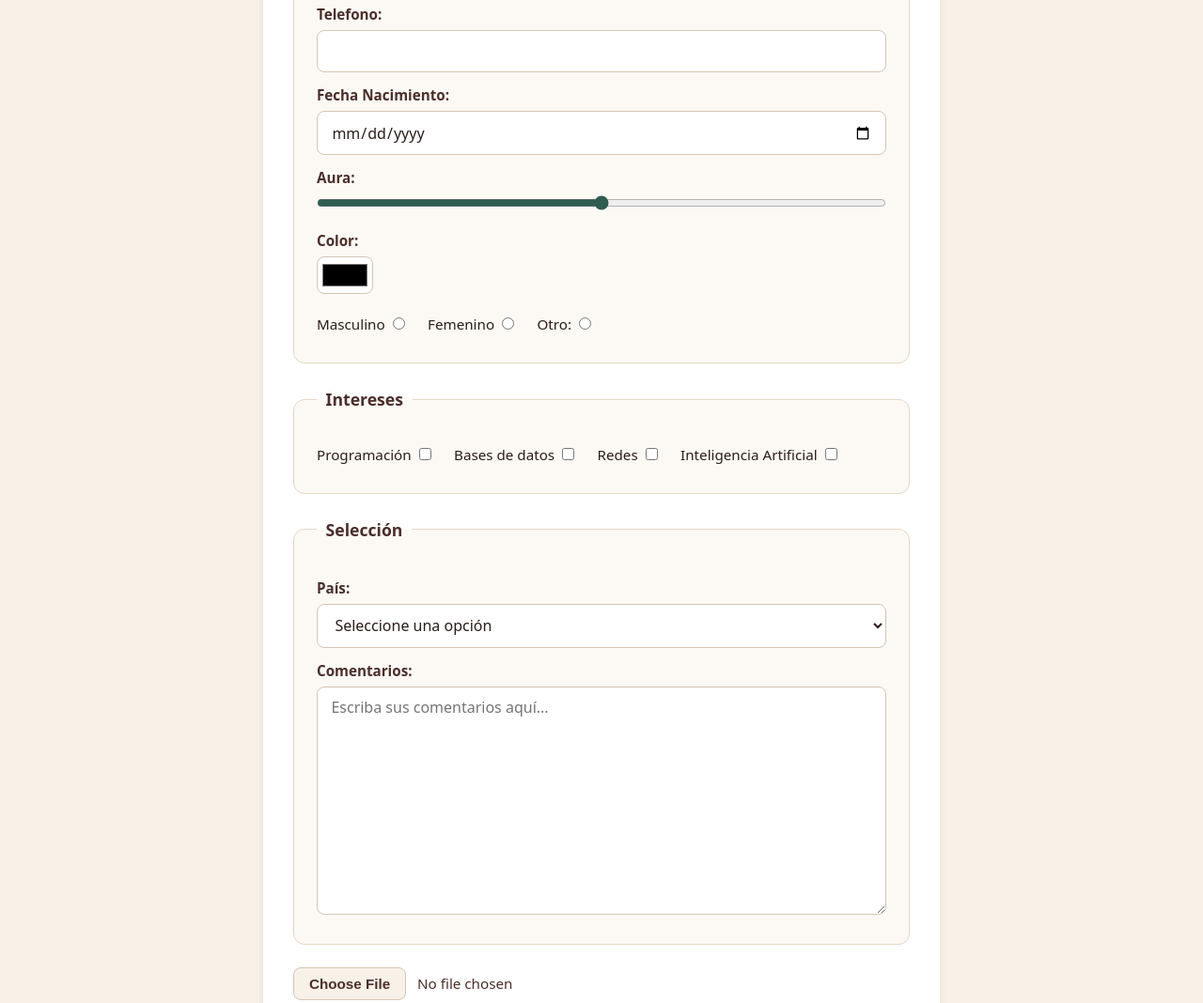
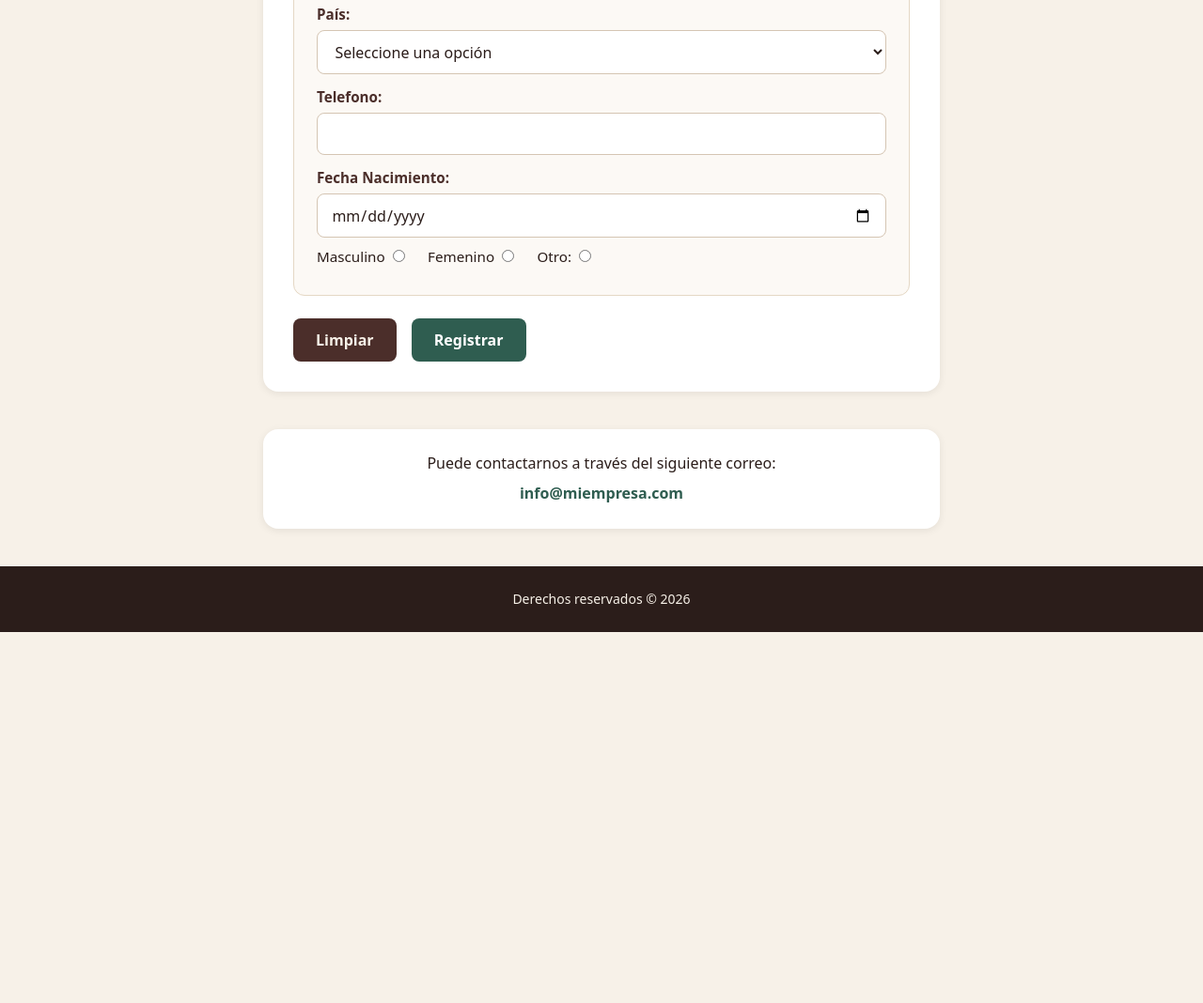
Before and after one commit to cristhianh954-alt/Proyecto_final, a plain HTML site: page formulario.html in a window 1280 px wide. Shown: the part 530-1598 px from the top of the page at 94% size. After the commit the page ends 1203 px from the top, so only its background shows below. Drawn offline with Linux system fonts and the light colour scheme.

Commit message:
Se actualiza el formulario quitando información innecesaria.

```diff
--- a/CSS/formulario.css
+++ b/CSS/formulario.css
@@ -130,26 +130,6 @@ textarea:focus {
 textarea {
   resize: vertical;
   min-height: 120px;
-}
-
-/* Rango y Color */
-input[type="range"] {
-  width: 100%;
-  accent-color: #2f5d50;
-  cursor: pointer;
-  margin-bottom: 0.5rem;
-}
-
-input[type="color"] {
-  width: 60px;
-  height: 40px;
-  padding: 0.2rem;
-  border: 1px solid #d5c5b3;
-  border-radius: 0.5rem;
-  background-color: #ffffff;
-  cursor: pointer;
-  display: block;
-  margin-bottom: 0.75rem;
 }
 
 /* Radios y Checkboxes alineados en línea */
--- a/formulario.html
+++ b/formulario.html
@@ -11,13 +11,6 @@
     <header>
         <nav>
             <a href="index.html">Index</a>
-            <a href="02_formulario.html">Formulario</a>
-            <a href="03_tienda.html">Tienda</a>
-            <a href="04_descuentos.html">Descuentos</a>
-            <a href="05_calculadora.html">Calculadora</a>
-            <a href="06_tabla.html">Tabla de multiplicar</a>
-            <a href="07_PiedraPapelTijera.html">Piedra Papel o Tijera</a>
-            <a href="08_juegorandom.html">Adivina el número</a>
         </nav>
     </header>
 
@@ -36,49 +29,6 @@
 
         <label for="contraseña">Contraseña:</label>
         <input type="password" id="contraseña" name="contraseña"        required>
-
-        <label for="telefono">Telefono:</label>
-        <input type="tel"  id="telefono" name="telefono" required>
-
-        <label for="fecha_nacimiento">Fecha Nacimiento:</label>
-        <input type="date" id="fecha_nacimiento" name="fecha_nacimiento">
-
-        <label for="rango">Aura:</label>
-        <input type="range" id="rango" name="rango" min="0" max="100">
-
-        <label for="color">Color:</label>
-        <input type="color" id="color" name="color">
-
-        <label for="masculino">Masculino</label>
-        <input type="radio" id="masculino" name="genero" value="masculino">
-
-        <label for="femenino">Femenino</label>
-        <input type="radio" id="femenino" name="genero" value="femenino">
-
-        <label for="otro">Otro:</label>
-        <input type="radio" id="otro" name="genero" value="otro">
-
-    </fieldset>
-
-    <fieldset>
-        <legend>Intereses</legend>
-
-        <label for="programacion">Programación</label>
-        <input type="checkbox" id="programacion" name="intereses" value="programacion">
-
-        <label for="basesDatos">Bases de datos</label>
-        <input type="checkbox" id="basesDatos" name="intereses" value="bases-datos">
-
-        <label for="redes">Redes</label>
-        <input type="checkbox" id="redes" name="intereses" value="redes">
-
-        <label for="ia">Inteligencia Artificial</label>
-        <input type="checkbox" id="ia" name="intereses" value="inteligencia-artificial">
-
-    </fieldset>
-
-    <fieldset>
-        <legend>Selección</legend>
 
         <label for="pais">País:</label>
         <select id="pais" name="pais" required>
@@ -99,20 +49,22 @@
 
         </select>
 
-        <label for="comentarios">Comentarios:</label>
-        <textarea
-            id="comentarios"
-            name="comentarios"
-            rows="10"
-            cols="20"
-            placeholder="Escriba sus comentarios aquí..."
-            minlength="10"
-            maxlength="500"
-            required
-        ></textarea>
+        <label for="telefono">Telefono:</label>
+        <input type="tel"  id="telefono" name="telefono" required>
+
+        <label for="fecha_nacimiento">Fecha Nacimiento:</label>
+        <input type="date" id="fecha_nacimiento" name="fecha_nacimiento">
+
+        <label for="masculino">Masculino</label>
+        <input type="radio" id="masculino" name="genero" value="masculino">
+
+        <label for="femenino">Femenino</label>
+        <input type="radio" id="femenino" name="genero" value="femenino">
+
+        <label for="otro">Otro:</label>
+        <input type="radio" id="otro" name="genero" value="otro">
+
     </fieldset>
-
-        <input type="file">
 
         <input type="reset" value="Limpiar">
 
@@ -121,8 +73,6 @@
     </form>
     </section>
 
-
-
     <section id="contacto">
         <p>Puede contactarnos a través del siguiente correo: </p>
         <a href="mailto:info@miempresa.com">info@miempresa.com</a>
@@ -130,7 +80,6 @@
 
     <footer>
         <p>Derechos reservados &copy; 2026</p>
-        <a href="https://www.google.com" target="_blank">Ir a Google</a>
     </footer>
 
 </body>
```
